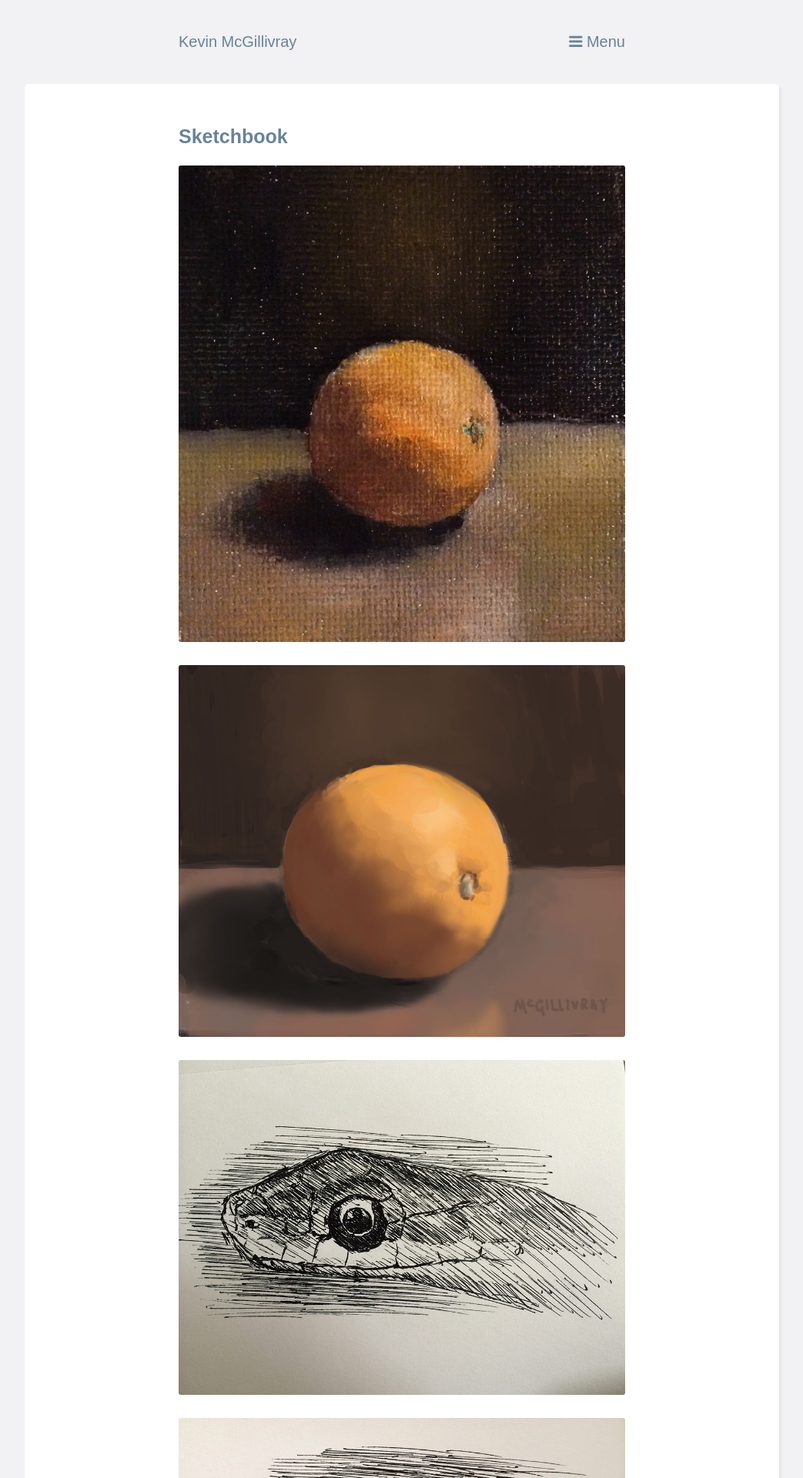
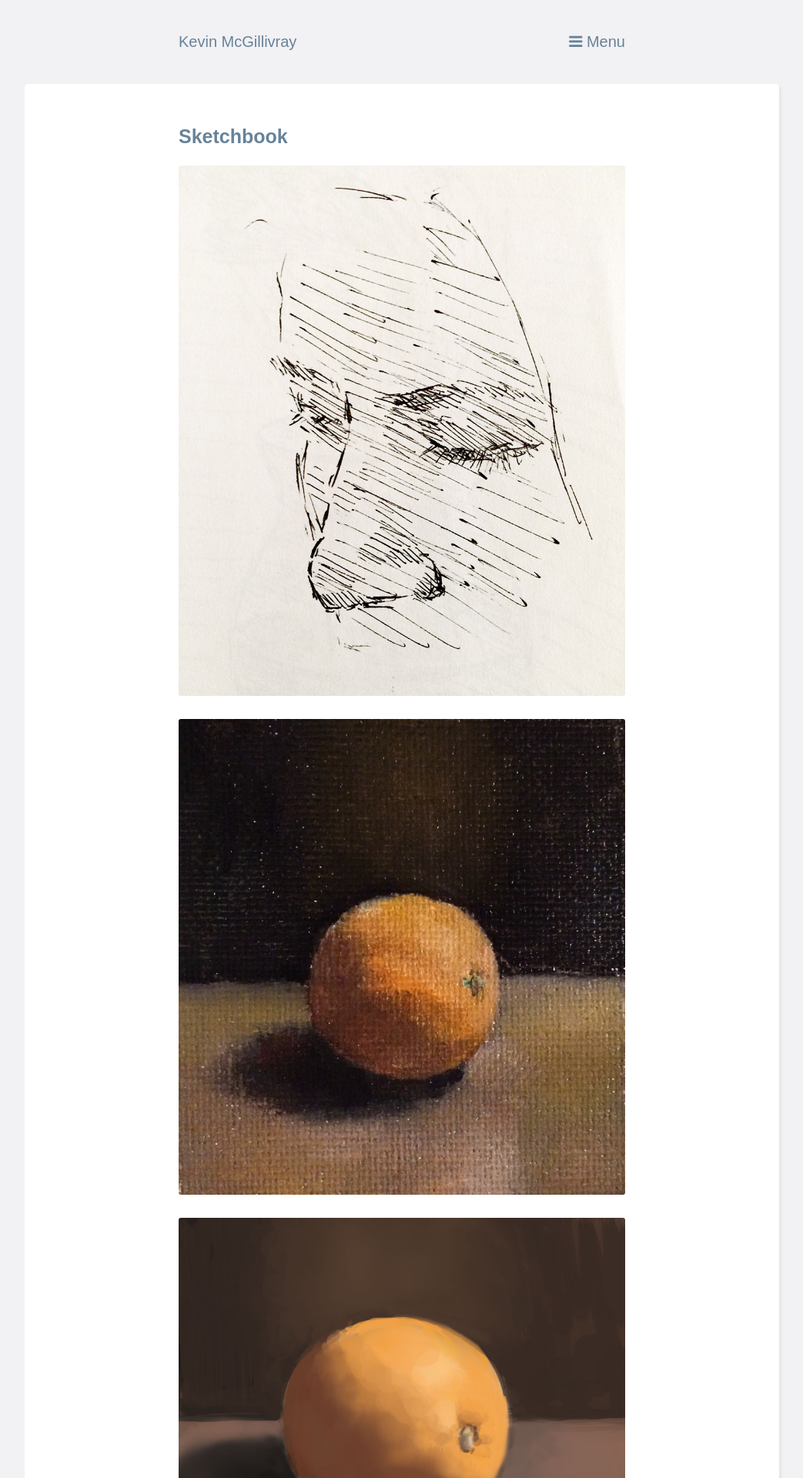
Before and after one commit to kmcgillivray/kmcgillivray.github.io, a Jekyll site: the page built from sketchbook/index.md, in a window 1280 px wide. Shown: the top 1920 px of the page at 77% size, without its empty margins (118-1161 px from the left). Built offline with Jekyll 4.4.1, drawn with Linux system fonts in a browser that asks for light colours; nearby versions of some CDN libraries.

Commit message:
Add a sketch.

```diff
--- a/sketchbook/index.md
+++ b/sketchbook/index.md
@@ -5,6 +5,7 @@ title: Sketchbook
 
 # Sketchbook
 
+![Alex](/img/alex-2.jpg)
 ![Clementine](/img/clementine.jpg)
 ![Orange](/img/orange.jpg)
 ![Snake](/img/snake.jpg)
```
Also changed, not shown: img/alex-2.jpg (added).
